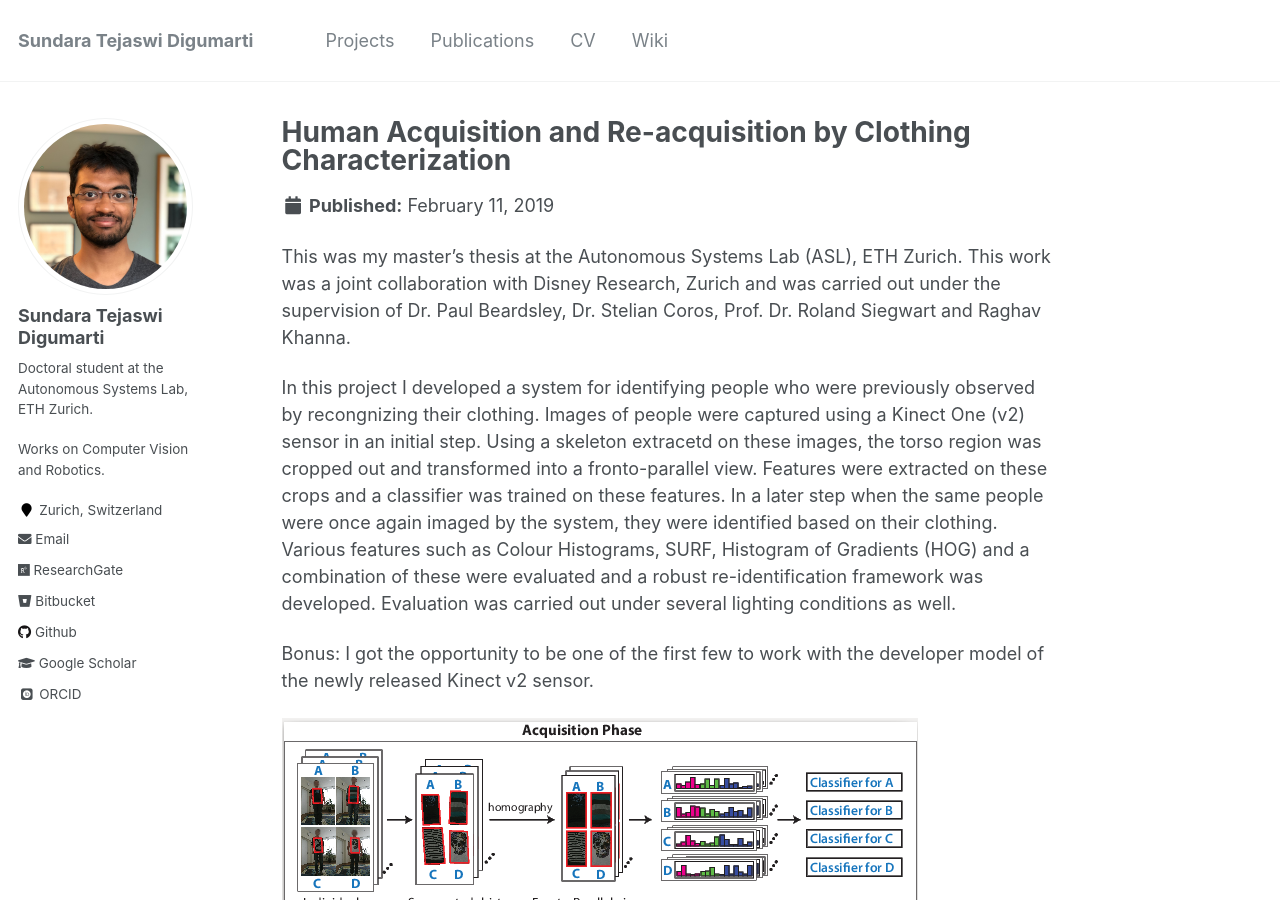
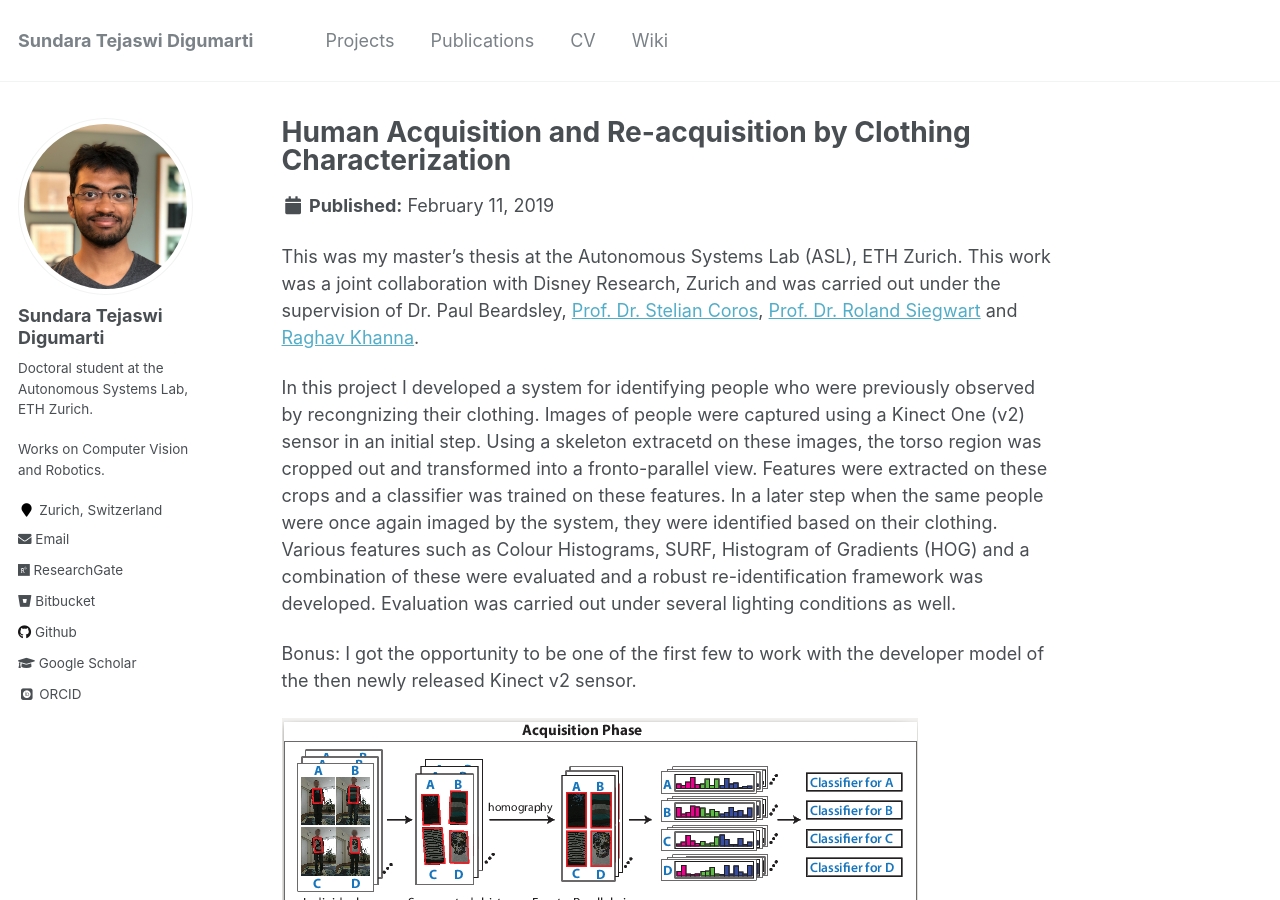
Before and after one commit to tejaswid/tejaswid.github.io, a Jekyll site: the page built from _projects/p5-clothing.md, in a window 1280 px wide and 900 px high. Built offline with Jekyll 4.4.1, drawn with Linux system fonts in a browser that asks for light colours; some web fonts are replaced.

Commit message:
Added links to names

```diff
--- a/_projects/p5-clothing.md
+++ b/_projects/p5-clothing.md
@@ -4,11 +4,11 @@ excerpt: "A system for identifying previously observed people using their clothi
 collection: projects
 ---
 
-This was my master's thesis at the Autonomous Systems Lab (ASL), ETH Zurich. This work was a joint collaboration with Disney Research, Zurich and was carried out under the supervision of Dr. Paul Beardsley, Dr. Stelian Coros, Prof. Dr. Roland Siegwart and Raghav Khanna.
+This was my master's thesis at the Autonomous Systems Lab (ASL), ETH Zurich. This work was a joint collaboration with Disney Research, Zurich and was carried out under the supervision of Dr. Paul Beardsley, [Prof. Dr. Stelian Coros](http://crl.ethz.ch/coros.html), [Prof. Dr. Roland Siegwart](http://www.asl.ethz.ch/the-lab/people/person-detail.Mjk5ODE=.TGlzdC8yMDI4LDEyMDExMzk5Mjg=.html) and [Raghav Khanna](https://raghavkhanna.github.io/).
 
 In this project I developed a system for identifying people who were previously observed by recongnizing their clothing. Images of people were captured using a Kinect One (v2) sensor in an initial step. Using a skeleton extracetd on these images, the torso region was cropped out and transformed into a fronto-parallel view. Features were extracted on these crops and a classifier was trained on these features. In a later step when the same people were once again imaged by the system, they were identified based on their clothing. Various features such as Colour Histograms, SURF, Histogram of Gradients (HOG) and a combination of these were evaluated and a robust re-identification framework was developed. Evaluation was carried out under several lighting conditions as well.
 
-Bonus: I got the opportunity to be one of the first few to work with the developer model of the newly released Kinect v2 sensor.
+Bonus: I got the opportunity to be one of the first few to work with the developer model of the then newly released Kinect v2 sensor.
 
 <img src='/images/ms_framework.png'>
 Figure shows an overview of the framework.
```
